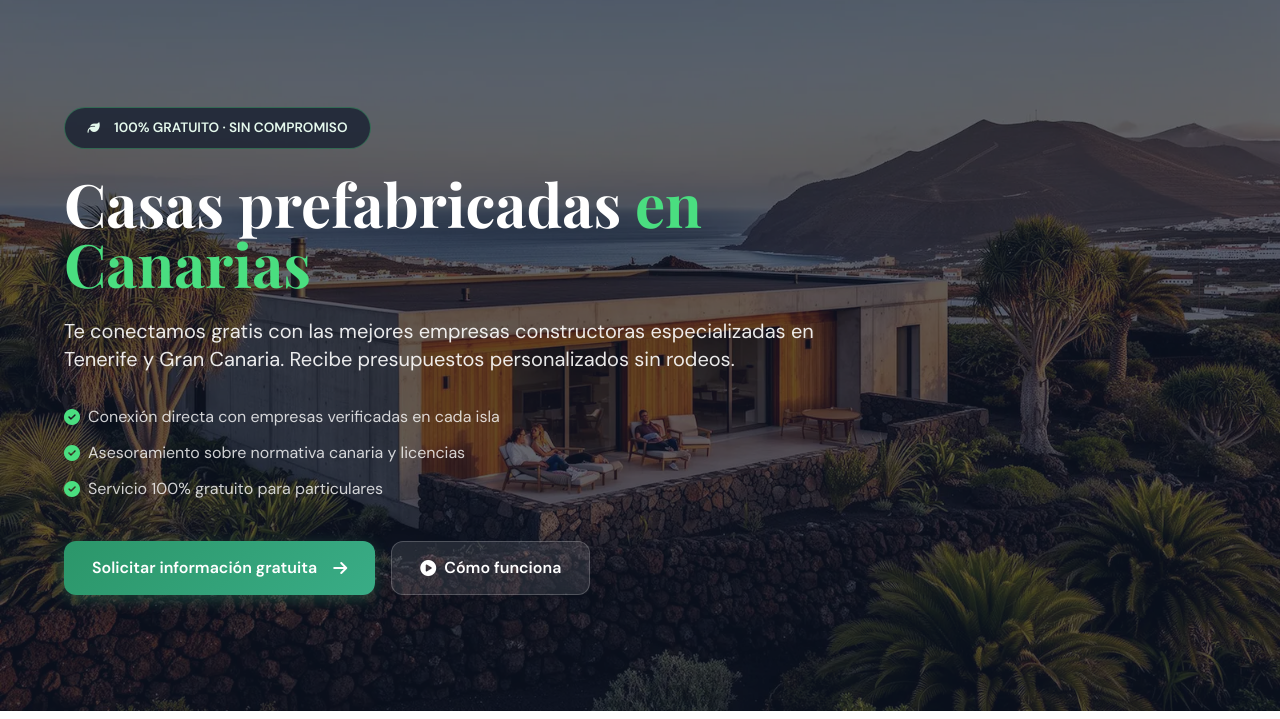
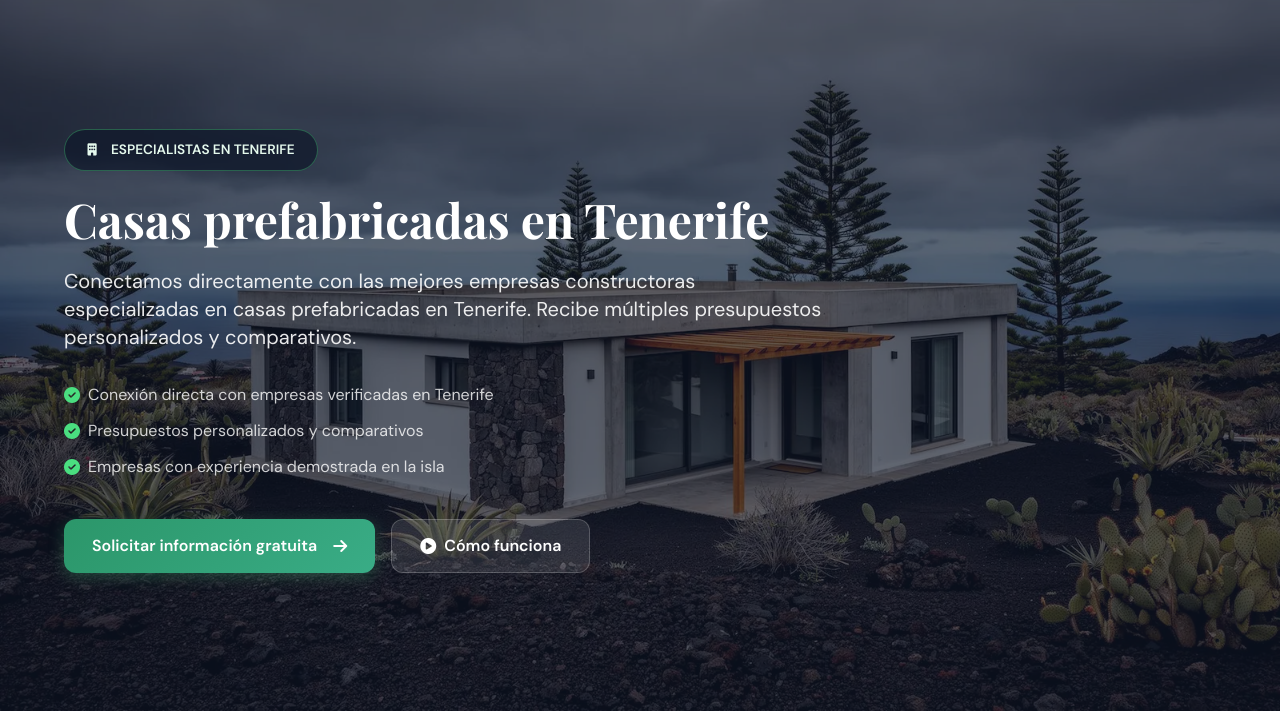
Before and after one commit to berserkmood/casas-prefabricadas-canarias, a plain HTML site: page index.html in a window 1280 px wide. Shown: the part 81-800 px from the top of the page. Drawn offline with nearby package versions, Linux system fonts and the light colour scheme.

Commit message:
Update index.html

```diff
--- a/index.html
+++ b/index.html
@@ -109,33 +109,32 @@
         </div>
     </div>
 
-   <!-- Hero Section MEJORADA - Página Principal -->
+<!-- Hero Section - Tenerife -->
 <section class="hero-section">
-    <div class="hero-overlay" style="background-image: url(assets/images/hero-canarias.webp)"></div>
-    <div class="section-container relative z-10 py-32 lg:py-48 text-white">
+    <div class="hero-overlay" style="background-image: url(assets/images/hero-tenerife.webp)"></div>
+    <div class="section-container relative z-10 py-24 lg:py-32 text-white">
         <div class="max-w-3xl animate-fade-up">
-            <!-- Badge de gratuidad (consistente) -->
             <div class="badge-floating mb-6 animate-fade-up delay-100">
-                <i class="fas fa-leaf mr-2"></i> 100% GRATUITO · SIN COMPROMISO
+                <i class="fas fa-building mr-2"></i> ESPECIALISTAS EN TENERIFE
             </div>
-            <h1 class="text-4xl md:text-6xl font-bold mb-6 leading-tight animate-fade-up delay-200">
-                Casas prefabricadas <span class="text-green-400">en Canarias</span>
+            <h1 class="text-4xl md:text-5xl font-bold mb-6 leading-tight animate-fade-up delay-200">
+                Casas prefabricadas en Tenerife
             </h1>
             <p class="text-xl text-white/90 mb-8 animate-fade-up delay-300">
-                Te conectamos gratis con las mejores empresas constructoras especializadas en Tenerife y Gran Canaria. Recibe presupuestos personalizados sin rodeos.
+                Conectamos directamente con las mejores empresas constructoras especializadas en casas prefabricadas en Tenerife. Recibe múltiples presupuestos personalizados y comparativos.
             </p>
             <ul class="space-y-3 mb-10 text-white/80">
                 <li class="flex items-center gap-2">
                     <i class="fas fa-check-circle text-green-400"></i>
-                    <span>Conexión directa con empresas verificadas en cada isla</span>
+                    <span>Conexión directa con empresas verificadas en Tenerife</span>
                 </li>
                 <li class="flex items-center gap-2">
                     <i class="fas fa-check-circle text-green-400"></i>
-                    <span>Asesoramiento sobre normativa canaria y licencias</span>
+                    <span>Presupuestos personalizados y comparativos</span>
                 </li>
                 <li class="flex items-center gap-2">
                     <i class="fas fa-check-circle text-green-400"></i>
-                    <span>Servicio 100% gratuito para particulares</span>
+                    <span>Empresas con experiencia demostrada en la isla</span>
                 </li>
             </ul>
             <div class="flex flex-wrap gap-4">
@@ -149,9 +148,6 @@
         </div>
     </div>
 </section>
-    <!-- ============================================ -->
-    <!-- SECCIÓN: QUÉ HACEMOS (REDISEÑADA CON COLORES) -->
-    <!-- ============================================ -->
     <!-- ============================================ -->
 <!-- SECCIÓN: QUÉ HACEMOS (VERSIÓN SIMPLIFICADA) -->
 <!-- ============================================ -->
```
